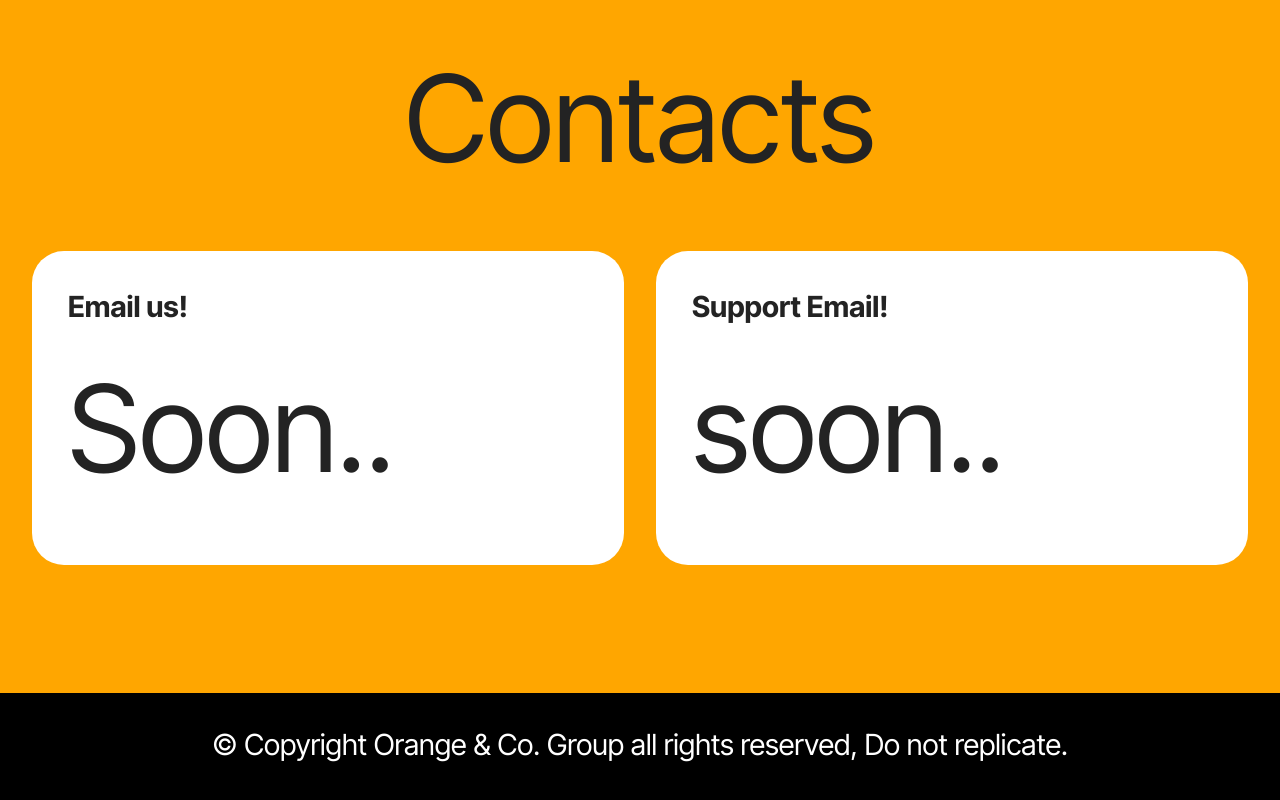
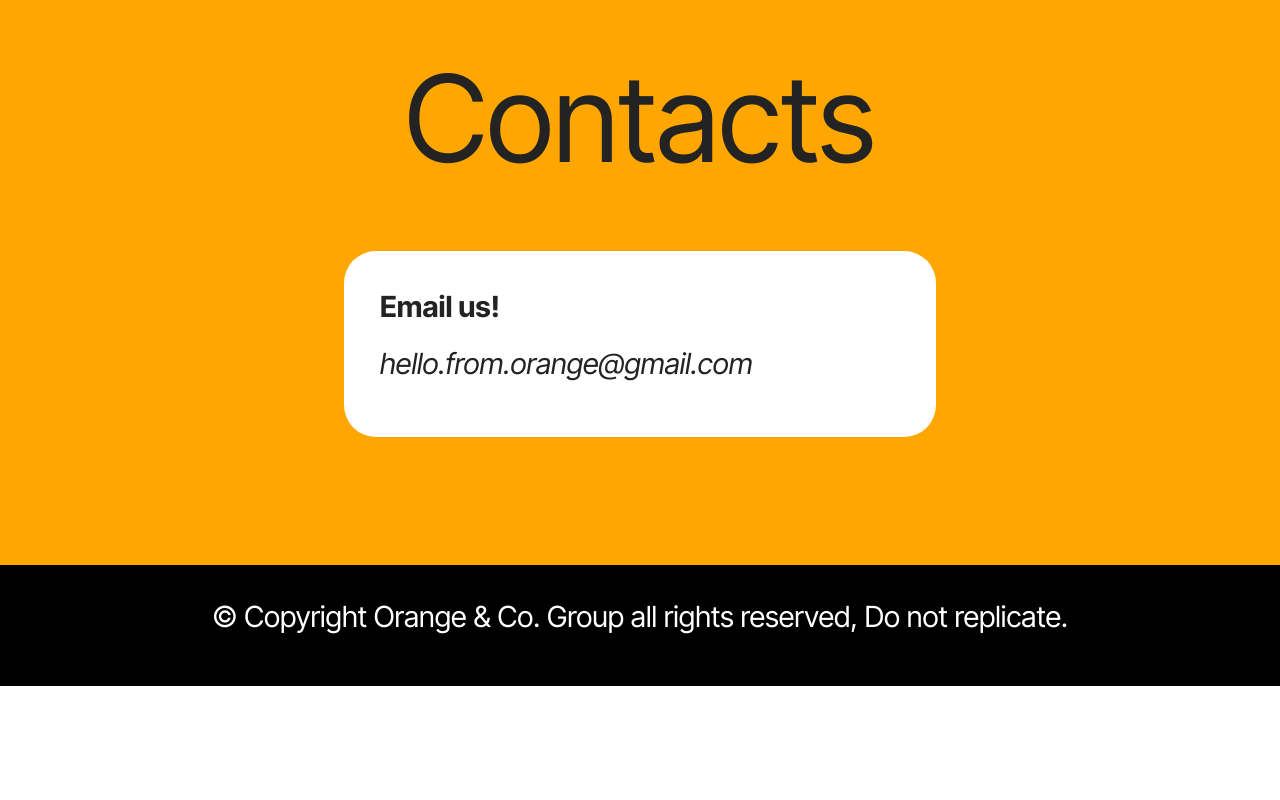
Before and after one commit to Govindmenon69/Orange-Web, a plain HTML site: page index.html in a window 1280 px wide. Shown: the part 3949-4749 px from the top of the page. After the commit the page ends 4635 px from the top, so only its background shows below. Drawn offline with Linux system fonts and the light colour scheme; files whose address does not match are found by name.

Commit message:
Update index.html

```diff
--- a/index.html
+++ b/index.html
@@ -275,26 +275,17 @@
                 </div>
             </div>
         </div>
+
         <div class="row">
           <div class="item features-without-image col-12 col-md-6 active">
               <div class="item-wrapper">
                   <div class="text-wrapper">
                       <h6 class="card-title mbr-fonts-style mb-3 display-5"><strong>Email us!</strong></h6>
-                        <p class="mbr-text mbr-fonts-style display-7">Soon..</p>
-                    </div>
-                </div>
-            </div>
-            <div class="item features-without-image col-12 col-md-6">
-                <div class="item-wrapper">
-                    <div class="text-wrapper">
-                        <h6 class="card-title mbr-fonts-style mb-3 display-5"><strong>Support Email!</strong></h6>
-                        <p class="mbr-text mbr-fonts-style display-7">soon..</p>
+                      <p class="mbr-text mbr-fonts-style display-5"><em>hello.from.orange@gmail.com</em></p>
                   </div>
               </div>
           </div>
 
-
-        </div>
     </div>
 </section>
 
```
Lines whose indentation alone changed are shown as unchanged.
